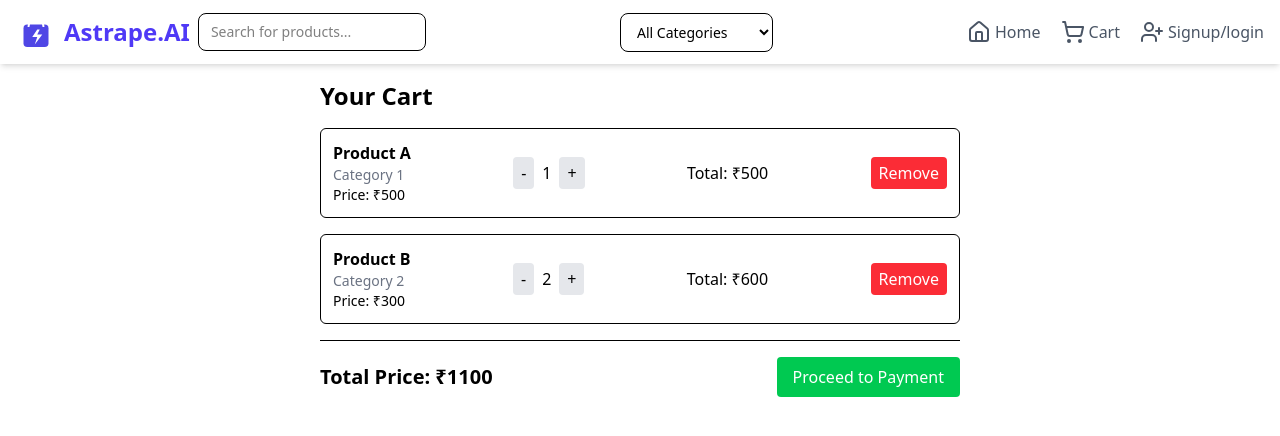
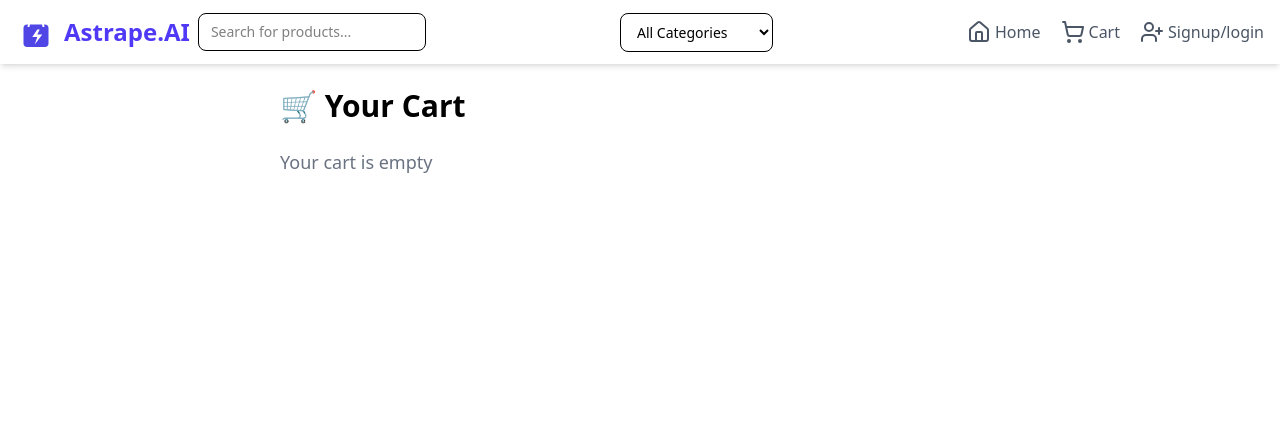
Before and after one commit to rohitkumar91131/ecommerce, a Next.js app: page /cart in a window 1280 px wide. Shown: the top 436 px of the page. Built offline with nearby package versions, Linux system fonts and the light colour scheme.

Commit message:
added add to cart feature

```diff
--- a/app/components/Homepage/Products.jsx
+++ b/app/components/Homepage/Products.jsx
@@ -1,38 +1,42 @@
-"use client"
-import { useEffect, useState } from "react"
-import Image from "next/image"
-import ProductSkeleton from "../Ui/ProductSkeleteon"
+"use client";
+import { useEffect, useState } from "react";
+import Image from "next/image";
+import ProductSkeleton from "../Ui/ProductSkeleteon";
+import { useCart } from "@/app/context/CartContext";
 
 export default function ProductsPage() {
-  const [products, setProducts] = useState([])
-  const [loading, setLoading] = useState(true)
+  const [products, setProducts] = useState([]);
+  const [loading, setLoading] = useState(true);
+  const { cartItems, dispatch } = useCart();
 
   useEffect(() => {
     const fetchProducts = async () => {
       try {
-        const res = await fetch(`${process.env.NEXT_PUBLIC_BACKEND_URL}/products`)
-        const data = await res.json()
-        console.log(data)
-        if (data.success) setProducts(data.products)
+        const res = await fetch(
+          `${process.env.NEXT_PUBLIC_BACKEND_URL}/products`
+        );
+        const data = await res.json();
+        if (data.success) setProducts(data.products);
       } catch (err) {
-        console.error("Error fetching products:", err)
+        console.error("Error fetching products:", err);
       } finally {
-        setLoading(false)
+        setLoading(false);
       }
-    }
-    fetchProducts()
-  }, [])
+    };
+    fetchProducts();
+  }, []);
 
-
-
-  if (loading) {
-    return ( <ProductSkeleton/>)
-  }
+  if (loading) return <ProductSkeleton />;
 
   return (
     <div className="grid grid-cols-1 sm:grid-cols-2 md:grid-cols-3 lg:grid-cols-4 gap-6 p-6">
-      {products.map((product) => (
-        <div key={product._id} className="border rounded-xl p-4 shadow-md">
+      {products.map((product) => {
+        const inCart = cartItems.some((item) => item._id === product._id);
+        return (
+          <div
+            key={product._id}
+            className="relative border rounded-xl p-4 shadow-md"
+          >
             <div className="relative w-full h-40">
               <Image
                 src={product.imageUrl}
@@ -47,9 +51,26 @@ export default function ProductsPage() {
             <h2 className="text-lg font-semibold mt-2">{product.name}</h2>
             <p className="text-gray-600">{product.description}</p>
             <p className="text-sm text-gray-500 mt-1">{product.category}</p>
-          <p className="text-xl font-bold mt-2">${product.price}</p>
+            <p className="text-xl font-bold mt-2">₹{product.price}</p>
+
+            {inCart ? (
+              <button
+                disabled
+                className="!p-1 bg-green-500 text-white rounded-md absolute bottom-1 right-1 cursor-not-allowed"
+              >
+                ✅ Added
+              </button>
+            ) : (
+              <button
+                className="!p-1 bg-blue-500 text-white rounded-md absolute bottom-1 right-1"
+                onClick={() => dispatch({ type: "ADD_TO_CART", product })}
+              >
+                Add to cart
+              </button>
+            )}
           </div>
-      ))}
+        );
+      })}
     </div>
-  )
+  );
 }
--- a/app/components/cartpage/Cart.jsx
+++ b/app/components/cartpage/Cart.jsx
@@ -1,40 +1,11 @@
 "use client";
-
-import React, { useEffect, useReducer } from "react";
+import { useCart } from "@/app/context/CartContext";
+import Image from "next/image";
 import { toast } from "react-hot-toast";
-
-const initialCart = [
-  { id: 1, name: "Product A", category: "Category 1", price: 500, count: 1 },
-  { id: 2, name: "Product B", category: "Category 2", price: 300, count: 2 },
-];
-
-
-function cartReducer(state, action) {
-  switch (action.type) {
-    case "INCREASE":
-      return state.map((item) =>
-        item.id === action.id
-          ? { ...item, count: item.count + 1 }
-          : item
-      );
-    case "DECREASE":
-      return state.map((item) =>
-        item.id === action.id
-          ? { ...item, count: Math.max(1, item.count - 1) }
-          : item
-      );
-    case "REMOVE":
-      return state.filter((item) => item.id !== action.id);
-    case "CLEAR":
-      return [];
-    default:
-      return state;
-  }
-}
+import { Plus, Minus } from "lucide-react";
 
 export default function Cart() {
-  const [cartItems, dispatch] = useReducer(cartReducer, initialCart);
-
+  const { cartItems, dispatch } = useCart();
 
   const totalPrice = cartItems.reduce(
     (sum, item) => sum + item.price * item.count,
@@ -42,56 +13,78 @@ export default function Cart() {
   );
 
   const handleProceedPayment = () => {
-    toast.error("🛒 Feature in development!");
+    toast.error("🚧 Feature in development!");
   };
 
   return (
-    <div className="max-w-2xl mx-auto p-4">
-      <h2 className="text-2xl font-bold mb-4">Your Cart</h2>
+    <div className="max-w-3xl mx-auto p-6">
+      <h2 className="text-3xl font-bold mb-6">🛒 Your Cart</h2>
+
       {cartItems.length === 0 ? (
-        <p>Your cart is empty</p>
+        <p className="text-gray-500 text-lg">Your cart is empty</p>
       ) : (
         <div className="space-y-4">
           {cartItems.map((item) => (
             <div
-              key={item.id}
-              className="flex justify-between items-center border p-3 rounded-md"
+              key={item._id}
+              className="grid grid-cols-1 grid-rows-[1fr_0.5fr] sm:grid-rows-1 sm:grid-cols-[6fr_4fr] bg-white shadow-md rounded-xl p-4 hover:shadow-lg transition"
             >
-              <div>
-                <p className="font-semibold">{item.name}</p>
-                <p className="text-sm text-gray-500">{item.category}</p>
-                <p className="text-sm">Price: ₹{item.price}</p>
+              <div className="flex items-center space-x-4">
+                <div className="relative w-16 h-16 bg-gray-200 rounded-md overflow-hidden">
+                  <Image
+                    fill
+                    src={item.imageUrl}
+                    alt={item.name}
+                    placeholder="blur"
+                    blurDataURL={item.base64Url}
+                    className="object-cover rounded-md"
+                  />
+                </div>
+                <div>
+                  <p className="font-semibold text-lg">{item.name}</p>
+                  <p className="text-sm text-gray-500">{item.category}</p>
+                  <p className="text-sm text-gray-700">₹{item.price}</p>
+                </div>
               </div>
-              <div className="flex items-center space-x-2">
+              <div className="w-full flex items-center justify-around">
+              <div className="w-full flex  items-center space-x-2">
                 <button
-                  onClick={() => dispatch({ type: "DECREASE", id: item.id })}
-                  className="px-2 py-1 bg-gray-200 rounded"
+                  className="p-2 bg-gray-200 rounded"
+                  onClick={() =>
+                    dispatch({ type: "DECREMENT", id: item._id })
+                  }
                 >
-                  -
+                  <Minus size={16} />
                 </button>
-                <span>{item.count}</span>
+                <span className="font-medium">{item.count}</span>
                 <button
-                  onClick={() => dispatch({ type: "INCREASE", id: item.id })}
-                  className="px-2 py-1 bg-gray-200 rounded"
+                  className="p-2 bg-gray-200 rounded"
+                  onClick={() =>
+                    dispatch({ type: "INCREMENT", id: item._id })
+                  }
                 >
-                  +
+                  <Plus size={16} />
                 </button>
               </div>
-              <p>Total: ₹{item.price * item.count}</p>
-              <button
-                onClick={() => dispatch({ type: "REMOVE", id: item.id })}
-                className="px-2 py-1 bg-red-500 text-white rounded"
-              >
-                Remove
-              </button>
+
+              <div className="flex w-full">
+                <p className="font-semibold text-lg text-gray-800">
+                  ₹{item.price * item.count}
+                </p>
+              </div>
+            </div>
             </div>
           ))}
 
-          <div className="flex justify-between items-center mt-4 border-t pt-4">
-            <p className="text-xl font-bold">Total Price: ₹{totalPrice}</p>
+          <div className="bg-gray-50 shadow-inner rounded-xl p-4 flex justify-between items-center">
+            <p className="text-xl font-bold">Total</p>
+            <p className="text-xl font-bold text-green-600">₹{totalPrice}</p>
+          </div>
+
+          <div className="flex justify-end mt-4">
             <button
               onClick={handleProceedPayment}
-              className="px-4 py-2 bg-green-500 text-white rounded"
+              className="px-6 py-2 bg-green-600 hover:bg-green-700 text-white font-semibold rounded-lg shadow-md transition"
             >
               Proceed to Payment
             </button>
--- /dev/null
+++ b/app/context/CartContext.jsx
@@ -0,0 +1,55 @@
+"use client";
+import { createContext, useContext, useReducer } from "react";
+
+const CartContext = createContext();
+
+const initialState = [];
+
+function cartReducer(state, action) {
+  switch (action.type) {
+    case "ADD_TO_CART": {
+      const exists = state.find((item) => item._id === action.product._id);
+      if (exists) {
+        return state.map((item) =>
+          item._id === action.product._id
+            ? { ...item, count: item.count + 1 }
+            : item
+        );
+      }
+      return [...state, { ...action.product, count: 1 }];
+    }
+
+    case "INCREMENT":
+      return state.map((item) =>
+        item._id === action.id ? { ...item, count: item.count + 1 } : item
+      );
+
+    case "DECREMENT":
+      return state.map((item) =>
+        item._id === action.id
+          ? { ...item, count: Math.max(1, item.count - 1) }
+          : item
+      );
+
+    case "REMOVE":
+      return state.filter((item) => item._id !== action.id);
+
+    case "CLEAR":
+      return [];
+
+    default:
+      return state;
+  }
+}
+
+export const CartProvider = ({ children }) => {
+  const [cartItems, dispatch] = useReducer(cartReducer, initialState);
+
+  return (
+    <CartContext.Provider value={{ cartItems, dispatch }}>
+      {children}
+    </CartContext.Provider>
+  );
+};
+
+export const useCart = () => useContext(CartContext);
--- a/app/layout.js
+++ b/app/layout.js
@@ -4,6 +4,7 @@ import { Geist, Geist_Mono } from "next/font/google";
 import "./globals.css";
 import { AuthProvider } from "./context/AuthContext";
 import Header from "./components/Ui/Header";
+import { CartProvider } from "./context/CartContext";
 
 const geistSans = Geist({
   variable: "--font-geist-sans",
@@ -27,10 +28,12 @@ export default function RootLayout({ children }) {
         className={`${geistSans.variable} ${geistMono.variable} antialiased`}
       >
         <AuthProvider>
+          <CartProvider>
         <Toaster position="top-right" toastOptions={{ duration: 1500 }}/>
 
         <Header/>
         {children}
+        </CartProvider>
         </AuthProvider>
       </body>
     </html>
```
Lines whose indentation alone changed are shown as unchanged.
